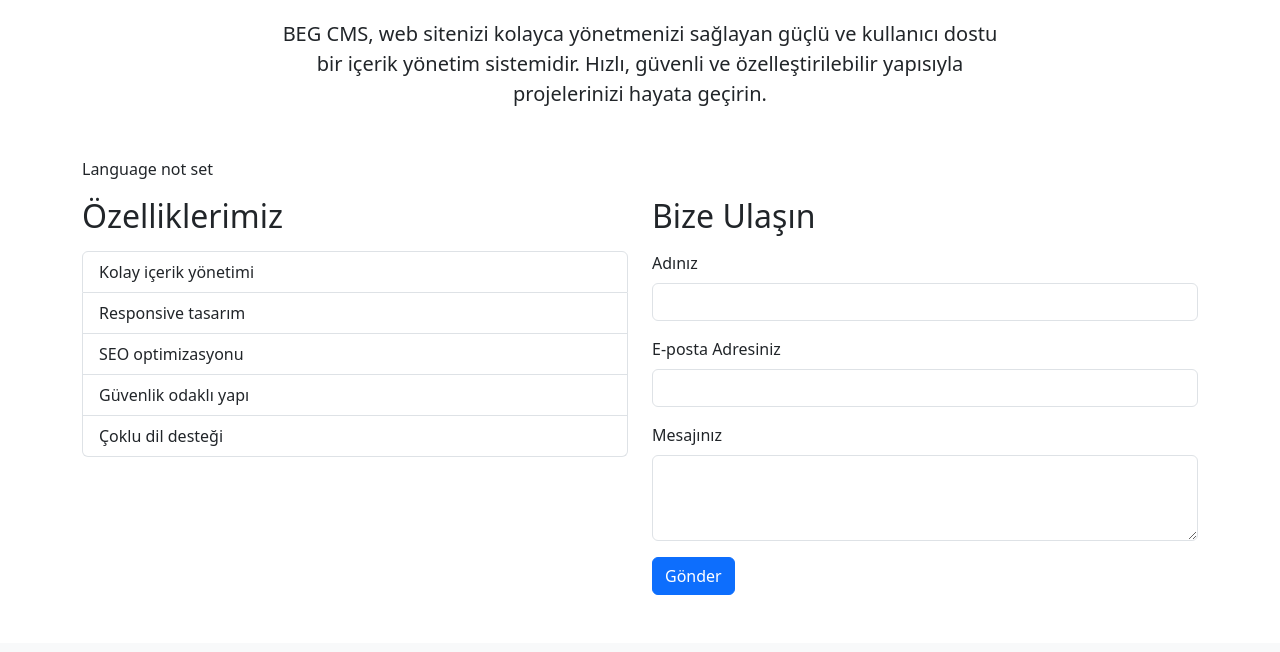
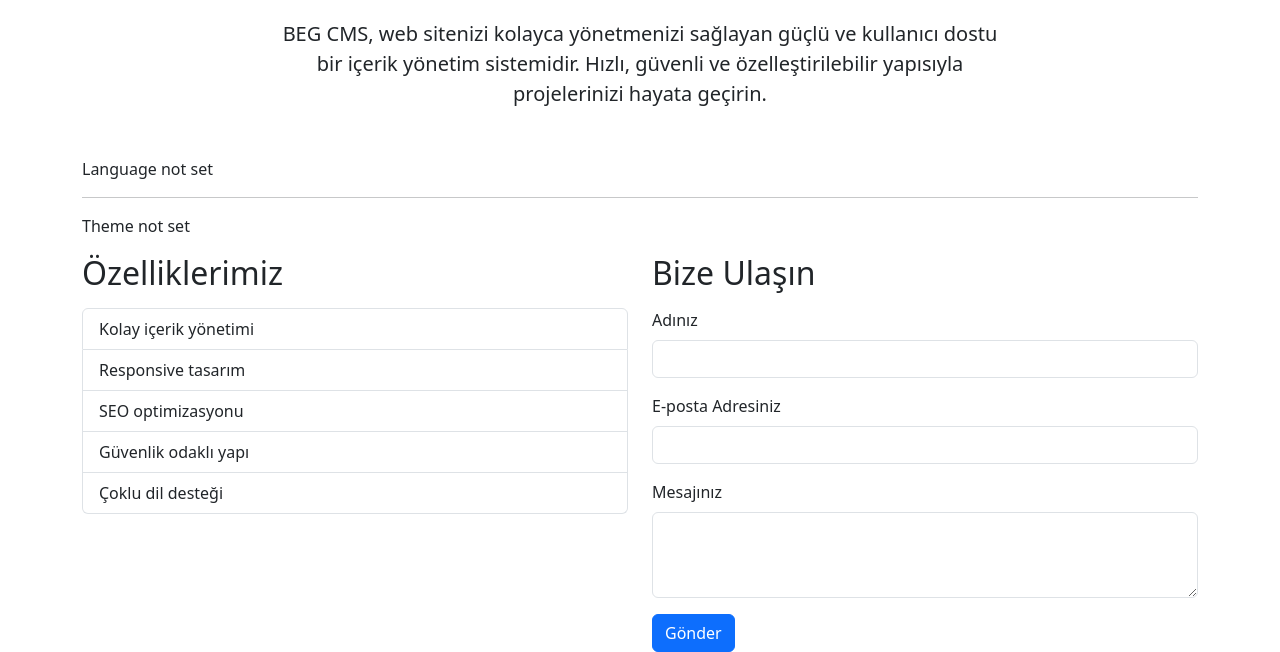
Before and after one commit to fatihkurtl/beg_cms, a Django app: page / in a window 1280 px wide. Shown: the part 157-809 px from the top of the page. Before the commit the page ends 752 px from the top, so only its background shows below. Run offline with Django 4.2, Linux system fonts and the light colour scheme.

Commit message:
theme conf added

```diff
--- a/templates/pages/index.html
+++ b/templates/pages/index.html
@@ -11,10 +11,16 @@
         </div>
     </div>
     {% if request.session.django_language %}
-    <p>Current Language: {{ request.session.django_language }}</p>
-{% else %}
-    <p>Language not set</p>
-{% endif %}
+        <p>Current Language: {{ request.session.django_language }}</p>
+    {% else %}
+        <p>Language not set</p>
+    {% endif %}
+    <hr />
+    {% if request.session.theme %}
+        <p>Current Theme: {{ request.session.theme }}</p>
+    {% else %}
+        <p>Theme not set</p>
+    {% endif %}
     <div class="row">
         <div class="col-lg-6">
             <h2 class="mb-3">Özelliklerimiz</h2>
```
Also changed, not shown: db.sqlite3.
